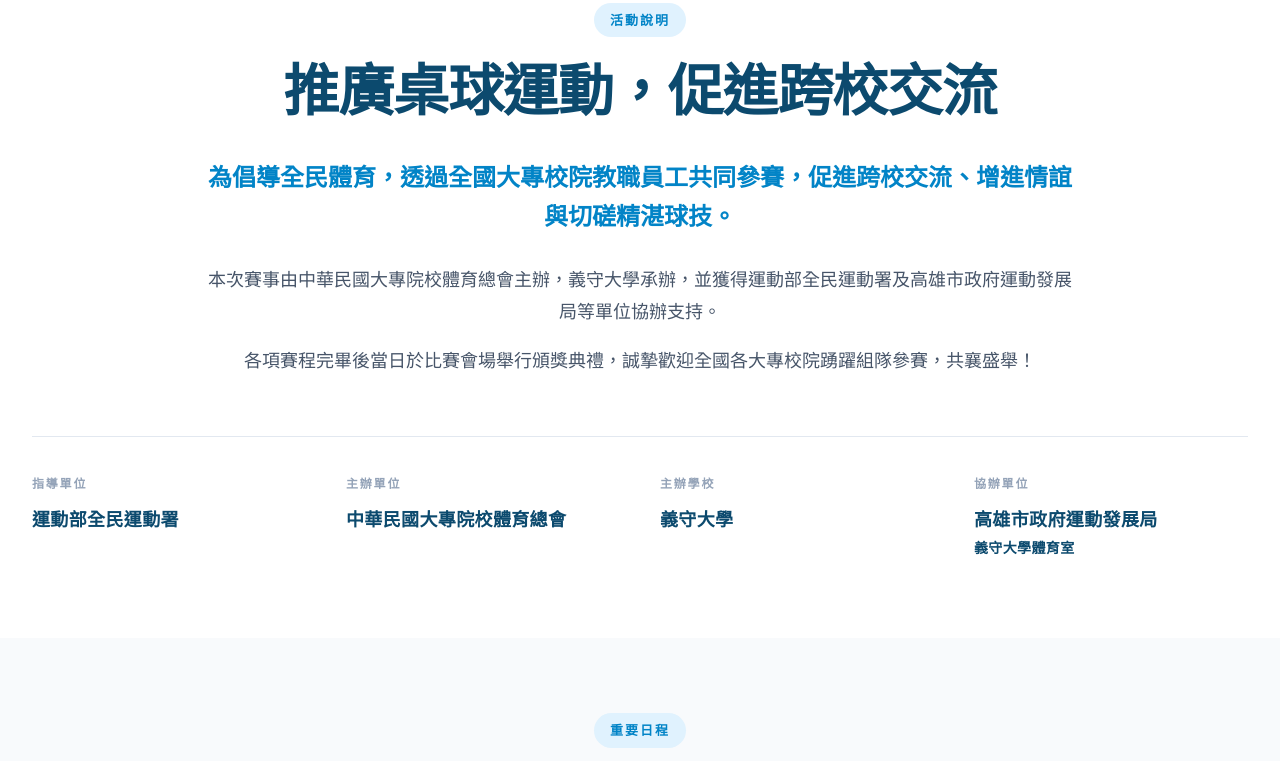
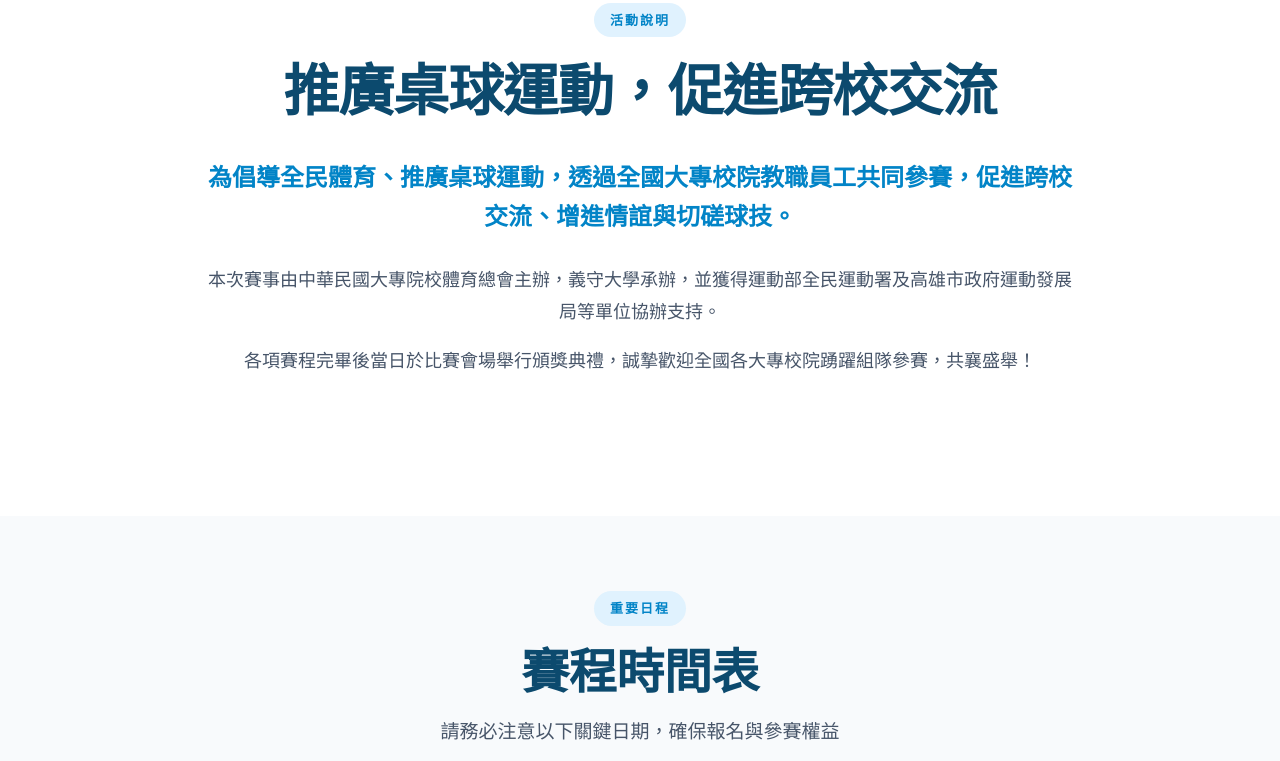
Before and after one commit to safuisu/ctufs115tt, a plain HTML site: page index.html in a window 1280 px wide. Shown: the part 676-1437 px from the top of the page. Drawn offline with Linux system fonts and the light colour scheme.

Commit message:
Add files via upload

```diff
--- a/index.html
+++ b/index.html
@@ -528,32 +528,14 @@
     <div class="about-manifesto fade-up">
       <div class="section-eyebrow">活動說明</div>
       <h2 class="manifesto-title">推廣桌球運動，促進跨校交流</h2>
-      <p class="manifesto-lead">為倡導全民體育，透過全國大專校院教職員工共同參賽，促進跨校交流、增進情誼與切磋精湛球技。</p>
+      <p class="manifesto-lead">為倡導全民體育、推廣桌球運動，透過全國大專校院教職員工共同參賽，促進跨校交流、增進情誼與切磋球技。</p>
       <div class="manifesto-body">
         <p>本次賽事由中華民國大專院校體育總會主辦，義守大學承辦，並獲得運動部全民運動署及高雄市政府運動發展局等單位協辦支持。</p>
         <p>各項賽程完畢後當日於比賽會場舉行頒獎典禮，誠摯歡迎全國各大專校院踴躍組隊參賽，共襄盛舉！</p>
       </div>
     </div>
 
-    <div class="about-credits fade-up">
-      <div class="credit-item">
-        <span class="credit-role">指導單位</span>
-        <span class="credit-name">運動部全民運動署</span>
-      </div>
-      <div class="credit-item">
-        <span class="credit-role">主辦單位</span>
-        <span class="credit-name">中華民國大專院校體育總會</span>
-      </div>
-      <div class="credit-item">
-        <span class="credit-role">主辦學校</span>
-        <span class="credit-name">義守大學</span>
-      </div>
-      <div class="credit-item">
-        <span class="credit-role">協辦單位</span>
-        <span class="credit-name">高雄市政府運動發展局<span>義守大學體育室</span></span>
-      </div>
     </div>
-  </div>
 </section>
 
 <!-- SCHEDULE (EDITORIAL CALENDAR STYLE) -->
@@ -913,10 +895,6 @@
       <div class="footer-info-grid">
         <div><div class="footer-info-label">主辦單位</div><div class="footer-info-value">中華民國大專院校體育總會</div></div>
         <div><div class="footer-info-label">主辦學校</div><div class="footer-info-value">義守大學</div></div>
-        <div><div class="footer-info-label">指導單位</div><div class="footer-info-value">運動部全民運動署</div></div>
-        <div><div class="footer-info-label">協辦單位</div><div class="footer-info-value">高雄市政府運動發展局<br>義守大學體育室</div></div>
-        <div><div class="footer-info-label">比賽日期</div><div class="footer-info-value">115年11月14日至16日</div></div>
-        <div><div class="footer-info-label">比賽地點</div><div class="footer-info-value">義守大學校本部體育館</div></div>
       </div>
     </div>
     <div class="footer-bottom">
```
